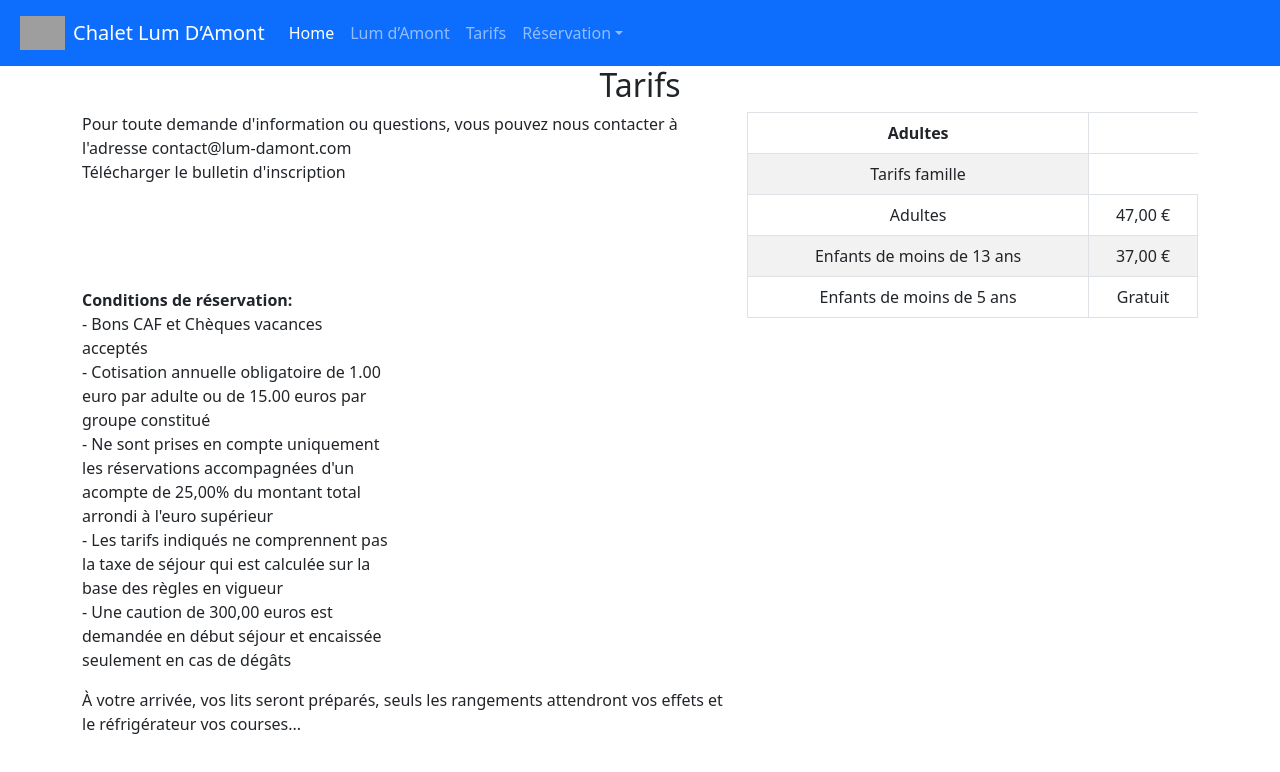
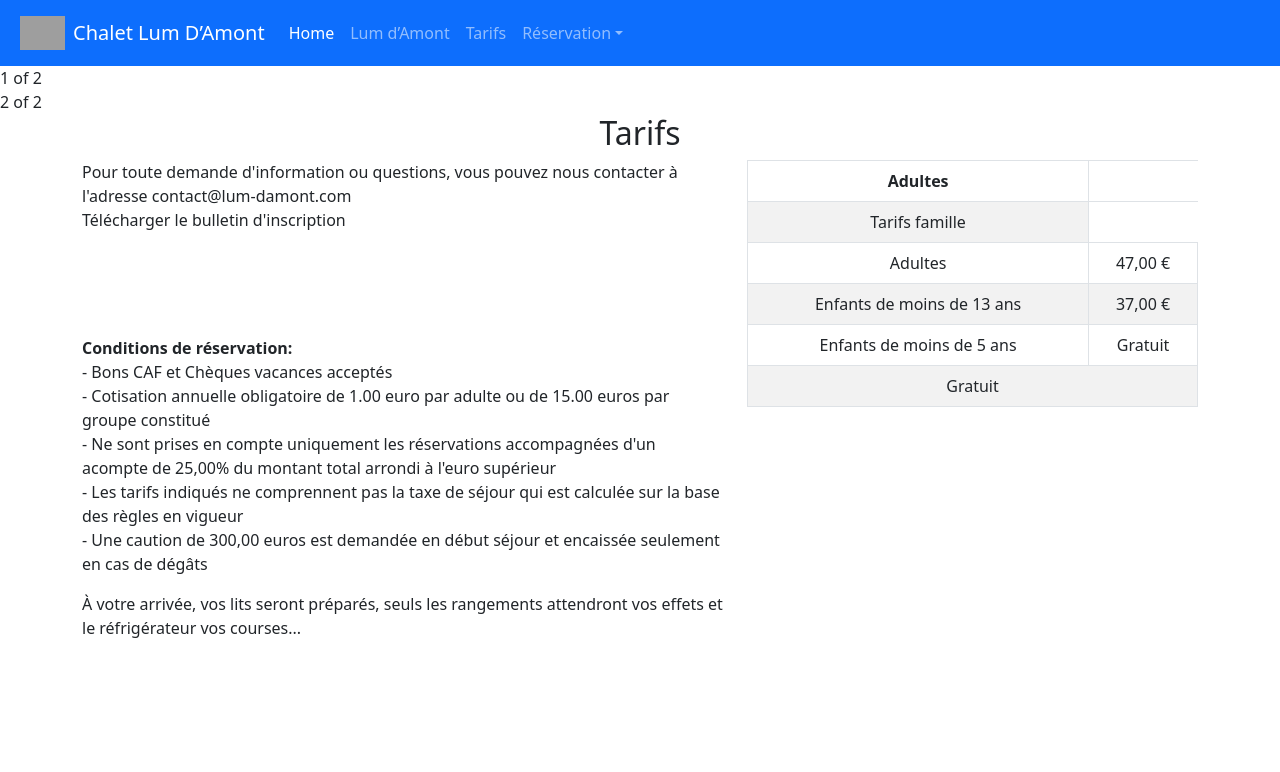
Before and after one commit to mountaineer09/Test, a Next.js app: page /tarifs in a window 1280 px wide. Shown: the top 772 px of the page. Built offline with nearby package versions, Linux system fonts and the light colour scheme; grey boxes are pictures that could not be loaded; a web font is replaced by a local one.

Commit message:
modif tarifs 2

```diff
--- a/components/Navbar.tsx
+++ b/components/Navbar.tsx
@@ -19,20 +19,20 @@
         className="m-2 w-10 sm:w-20 self-center"
         src="\lodge.PNG" width="45" alt=""
       /></a>
-    <Link href={'/index'}><a className="navbar-brand" href="#">Chalet Lum D’Amont</a></Link>
+    <Link href="/"><a className="navbar-brand" href="#">Chalet Lum D’Amont</a></Link>
     <button className="navbar-toggler" type="button" data-bs-toggle="collapse" data-bs-target="#navbarNavDropdown" aria-controls="navbarNavDropdown" aria-expanded="false" aria-label="Toggle navigation">
       <span className="navbar-toggler-icon"></span>
     </button>
     <div className="collapse navbar-collapse" id="navbarNavDropdown">
       <ul className="navbar-nav">
         <li className="nav-item">
-        <Link href={'/index'}><a className="nav-link active" aria-current="page" href="#">Home</a></Link>
+        <Link href="/"><a className="nav-link active" aria-current="page" href="#">Home</a></Link>
         </li>
         <li className="nav-item">
-        <Link href={'/home'}><a className="nav-link" href="#">Lum d’Amont</a></Link>
+        <Link href="/home"><a className="nav-link" href="#">Lum d’Amont</a></Link>
         </li>
         <li className="nav-item">
-          <Link href={'/tarifs'}><a className="nav-link" href="#">Tarifs</a></Link>
+          <Link href='/tarifs'><a className="nav-link" href="#">Tarifs</a></Link>
         </li>
         <li className="nav-item dropdown">
           <a className="nav-link dropdown-toggle" href="#" id="navbarDropdownMenuLink" role="button" data-bs-toggle="dropdown" aria-expanded="false">
--- a/pages/tarifs.tsx
+++ b/pages/tarifs.tsx
@@ -1,10 +1,21 @@
 import Navbar from "../components/Navbar";
 
-const Tarifs= () => {
+const Tarifs = () => {
     return (
         <div>
             <Navbar></Navbar>
+            <div className="col">
+                1 of 2
+            </div>
+            <div className="col">
+                2 of 2
+            </div>
+
             <div className="container">
+
+
+
+
 
                 <div className="row justify-content-lg-center">
                     <div className="col-lg-12">
@@ -25,24 +36,18 @@
                                     <p><span><strong></strong></span><br />
                                         <span></span></p>
 
-<div className="row two-col">
-<div className="col-md-6 col-1">
+
+
                                     <p><strong>Conditions de réservation:</strong><br />
                                         - Bons CAF et Chèques vacances acceptés<br />
                                         - Cotisation annuelle obligatoire de 1.00 euro par adulte ou de 15.00 euros par groupe constitué<br />
-- Ne sont prises en compte uniquement les réservations accompagnées d'un acompte de 25,00% du montant total arrondi à  l'euro supérieur<br />
+                                        - Ne sont prises en compte uniquement les réservations accompagnées d'un acompte de 25,00% du montant total arrondi à l'euro supérieur<br />
                                         - Les tarifs indiqués ne comprennent pas la taxe de séjour qui est calculée sur la base des règles en vigueur<br />
                                         - Une caution de 300,00 euros est demandée en début séjour et encaissée seulement en cas de dégâts<br />
                                     </p>
-</div>
 
-<div className="col-md-6 col-2">
-<p><br />
-<br />
-<br />
-</p>
-</div>
-</div>
+
+
 
                                     <blockquote>
                                         <p>&Agrave; votre arrivée, vos lits seront préparés, seuls les rangements attendront vos effets et le réfrigérateur vos courses...</p>
@@ -78,9 +83,12 @@
 
                                             <tr>
                                                 <td className="text-center">Enfants de moins de 5 ans</td>
-        <td className="text-center">Gratuit</td>
+                                                <td colSpan={2} className="text-center">Gratuit</td>
                                             </tr>
+                                            <tr>
 
+                                                <td colSpan={2} className="text-center">Gratuit</td>
+                                            </tr>
                                         </tbody>
                                     </table>
 
@@ -102,6 +110,10 @@
 
             </div>
         </div>
+
+
+
+
     );
 }
 
```
Lines whose indentation alone changed are shown as unchanged.
